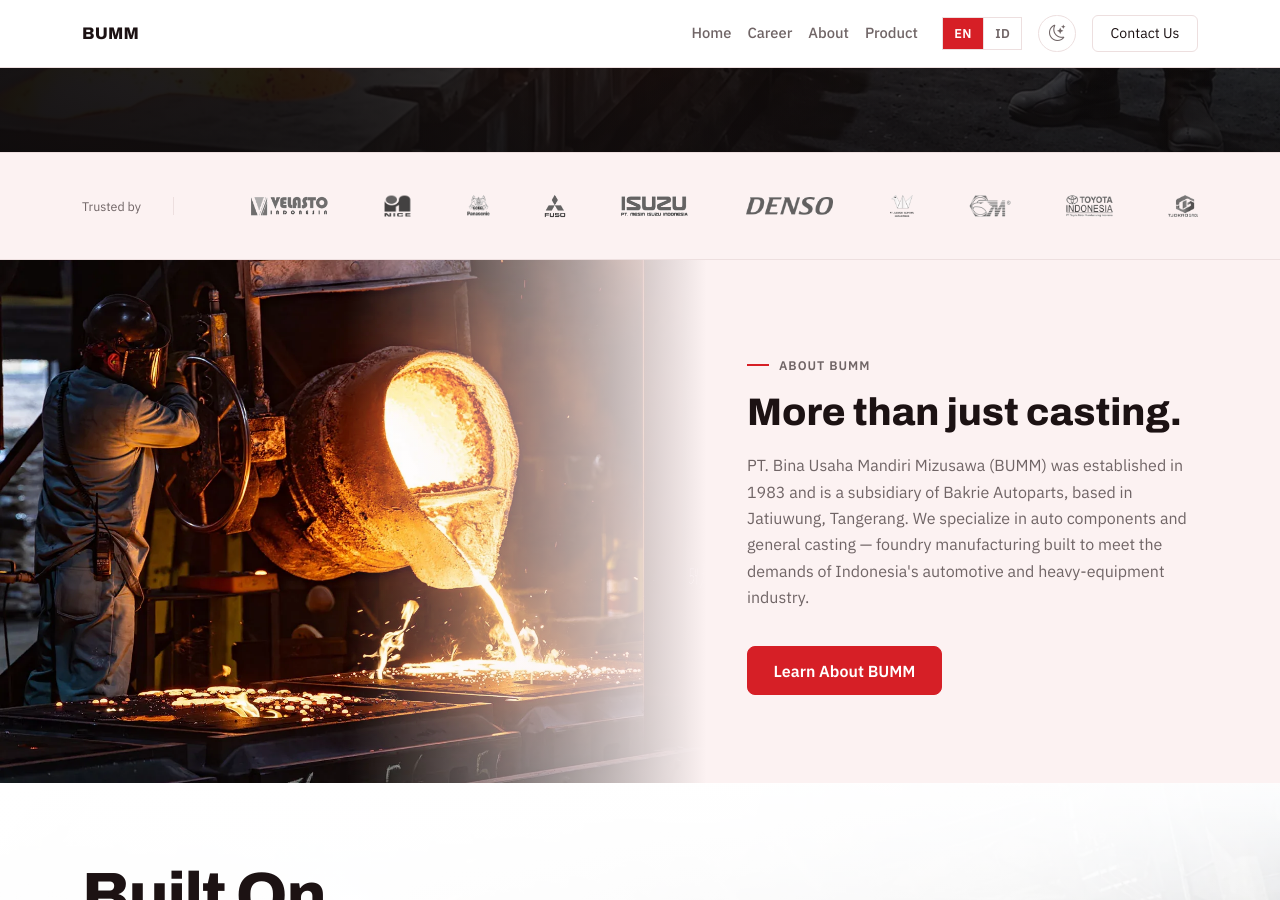
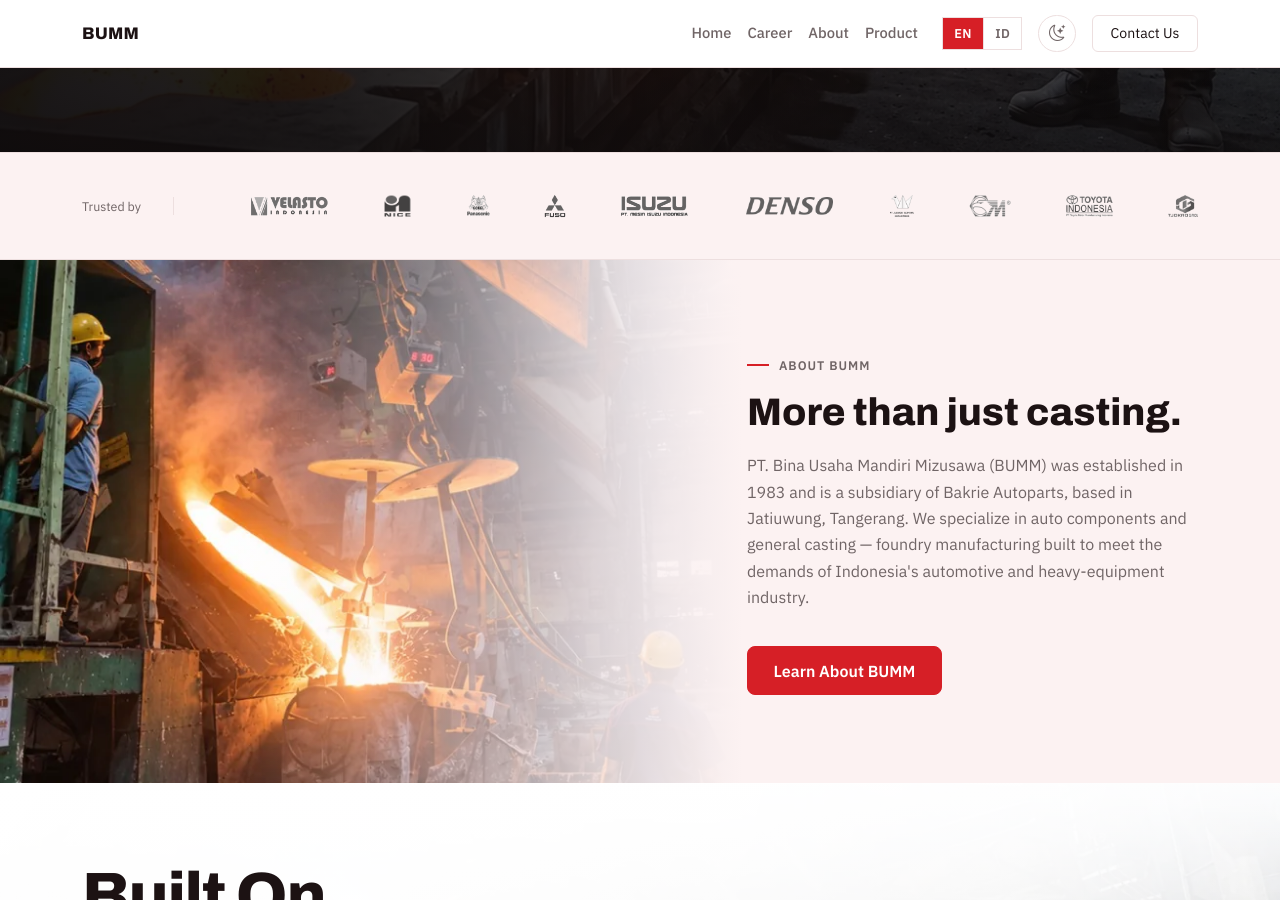
Before and after one commit to harlyimans/BUMM, a Jekyll site: the page built from index.html, in a window 1280 px wide and 900 px high, scrolled down 748 px. Built offline with Jekyll 4.4.1, drawn with Linux system fonts in a browser that asks for light colours.

Commit message:
update about

```diff
--- a/assets/css/custom.css
+++ b/assets/css/custom.css
@@ -956,7 +956,7 @@
   top: 0;
   left: 0;
   bottom: 0;
-  width: 60%;
+  width: 58%;
   z-index: 0;
 }
 
@@ -964,16 +964,21 @@
   width: 100%;
   height: 100%;
   object-fit: cover;
+  object-position: 20% 65%;
   display: block;
 }
 
+/* Fade: starts early and eases out in steps so there is no hard edge
+   or visible seam against the section colour (light or dark). */
 .bumm-about-intro-media::after {
   content: "";
   position: absolute;
   inset: 0;
   background: linear-gradient(to right,
-    transparent 45%,
-    var(--bumm-bg-alt) 92%);
+    transparent 30%,
+    color-mix(in srgb, var(--bumm-bg-alt) 35%, transparent) 55%,
+    color-mix(in srgb, var(--bumm-bg-alt) 80%, transparent) 80%,
+    var(--bumm-bg-alt) 100%);
 }
 
 .bumm-about-intro > .container {
@@ -996,13 +1001,18 @@
     position: relative;
     top: auto; left: auto; bottom: auto;
     width: 100%;
-    height: 16rem;
+    height: 17rem;
+  }
+
+  .bumm-about-intro-media img {
+    object-position: 25% 62%;
   }
 
   .bumm-about-intro-media::after {
     background: linear-gradient(to bottom,
-      transparent 35%,
-      var(--bumm-bg-alt) 96%);
+      transparent 40%,
+      color-mix(in srgb, var(--bumm-bg-alt) 60%, transparent) 75%,
+      var(--bumm-bg-alt) 100%);
   }
 
   .bumm-about-intro > .container {
--- a/index.html
+++ b/index.html
@@ -166,7 +166,7 @@
           src="{{ '/assets/img/about-foundry.jpg' | relative_url }}"
           alt="Foundry operator directing a ladle pour on the BUMM casting floor"
           loading="lazy"
-          width="1500" height="1060">
+          width="760" height="898">
       </picture>
     </div>
 
```
Also changed, not shown: assets/img/about-foundry-mobile.jpg, assets/img/about-foundry-mobile.webp, assets/img/about-foundry.jpg, assets/img/about-foundry.webp.
